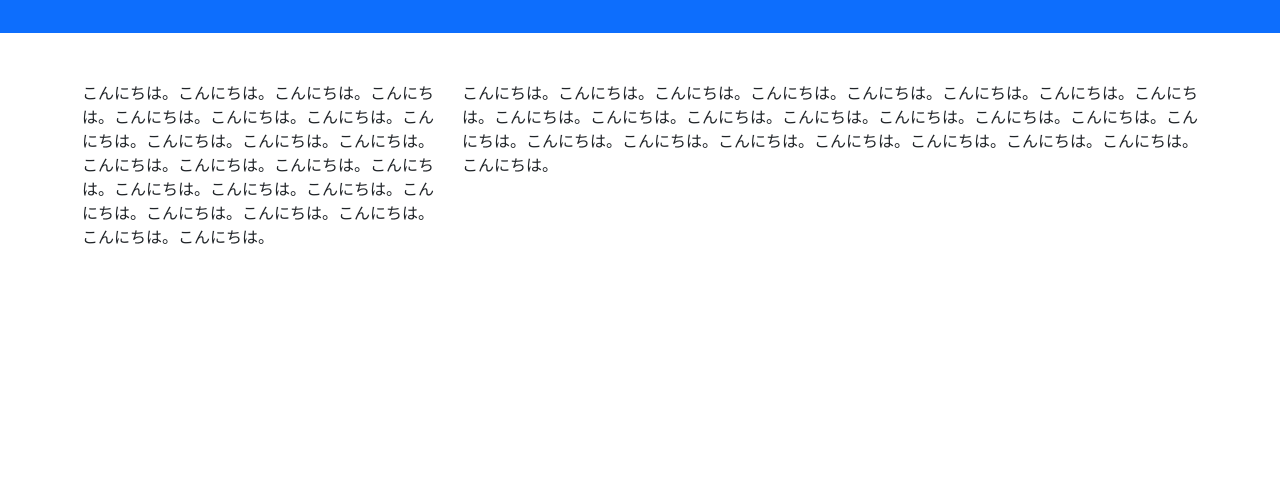
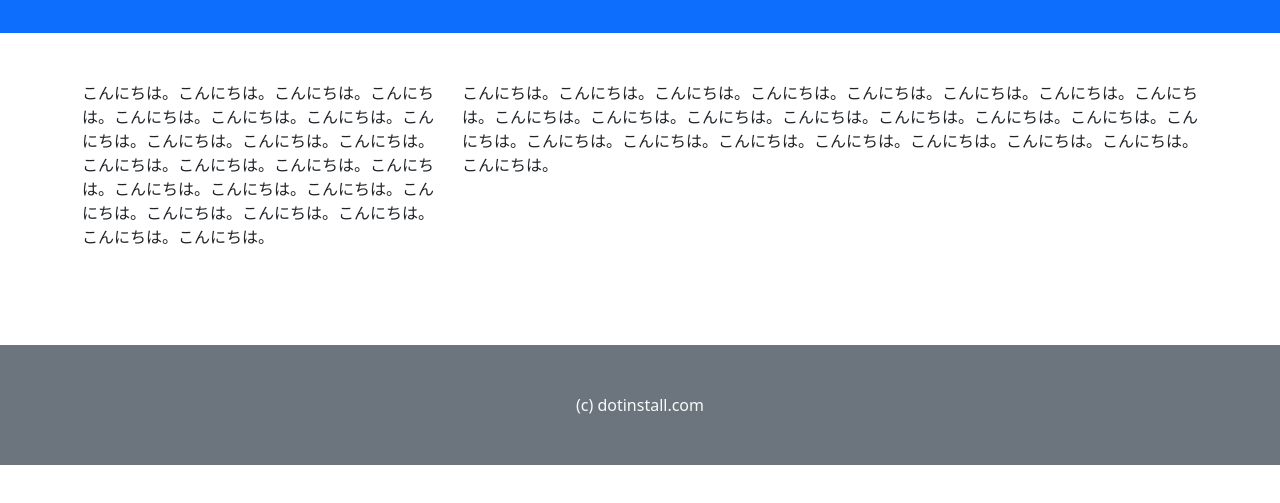
Before and after one commit to karineko002/dotinstall_Bootstrap5, a plain HTML site: page index.html in a window 1280 px wide. Shown: the part 105-608 px from the top of the page. Drawn offline with nearby package versions, Linux system fonts and the light colour scheme.

Commit message:
Bootstlap5入門　#13

```diff
--- a/index.html
+++ b/index.html
@@ -22,6 +22,9 @@
         </section>
       </section>
     </div>
+    <footer class="bg-secondary text-center text-light p-5 mt-5">
+      (c) dotinstall.com
+    </footer>
 
     <script src="https://cdn.jsdelivr.net/npm/bootstrap@5.0.0-beta1/dist/js/bootstrap.bundle.min.js" integrity="sha384-ygbV9kiqUc6oa4msXn9868pTtWMgiQaeYH7/t7LECLbyPA2x65Kgf80OJFdroafW" crossorigin="anonymous"></script>
 
```
